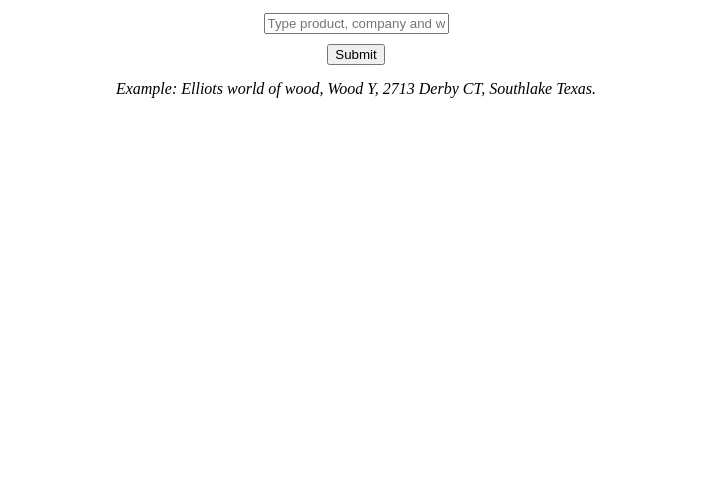
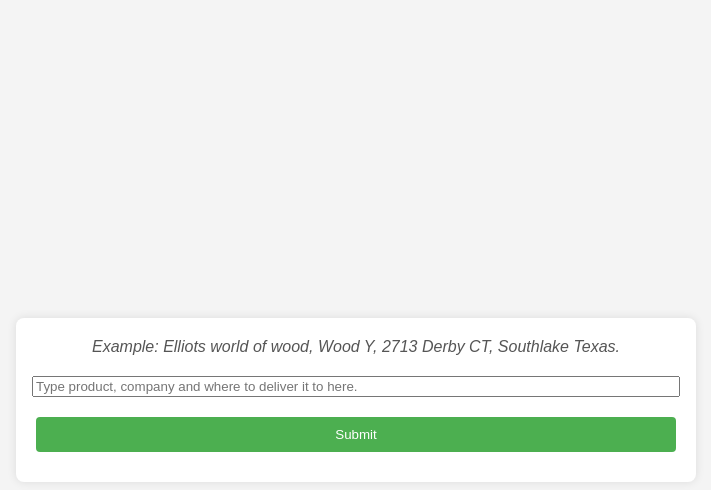
Before and after one commit to HOBEuser/HOBEdelivery, a plain HTML site: page index.html in a window 1280 px wide. Shown: the whole page, without its empty margins (284-995 px from the left). Drawn offline with Linux system fonts and the light colour scheme.

Commit message:
Update index.html

```diff
--- a/index.html
+++ b/index.html
@@ -10,24 +10,53 @@
       justify-content: center;
       align-items: center;
       flex-direction: column;
+      width: 50%;
+      margin: 0 auto;
     }
     .input-container input,
     .input-container button {
-      float: left;
-      margin: 5px;
+      width: 100%;
+      margin: 10px 0;
     }
     .example-text {
       text-align: center;
-      margin-top: 10px;
       font-style: italic;
+      color: #555;
+      margin-bottom: 10px;
+    }
+    body {
+      font-family: Arial, sans-serif;
+      background-color: #f4f4f4;
+      display: flex;
+      justify-content: center;
+      align-items: center;
+      height: 100vh;
+      margin: 0;
+    }
+    form {
+      background-color: #fff;
+      padding: 20px;
+      border-radius: 8px;
+      box-shadow: 0 0 10px rgba(0, 0, 0, 0.1);
+    }
+    button {
+      background-color: #4CAF50;
+      color: white;
+      border: none;
+      padding: 10px;
+      cursor: pointer;
+      border-radius: 4px;
+    }
+    button:hover {
+      background-color: #45a049;
     }
   </style>
 </head>
 <body>
   <form id="inputForm" class="input-container">
+    <div class="example-text">Example: Elliots world of wood, Wood Y, 2713 Derby CT, Southlake Texas.</div>
     <input type="text" id="inputData" placeholder="Type product, company and where to deliver it to here.">
     <button type="submit">Submit</button>
-    <div class="example-text">Example: Elliots world of wood, Wood Y, 2713 Derby CT, Southlake Texas.</div>
   </form>
   <script>
     document.getElementById('inputForm').addEventListener('submit', function(event) {
```
